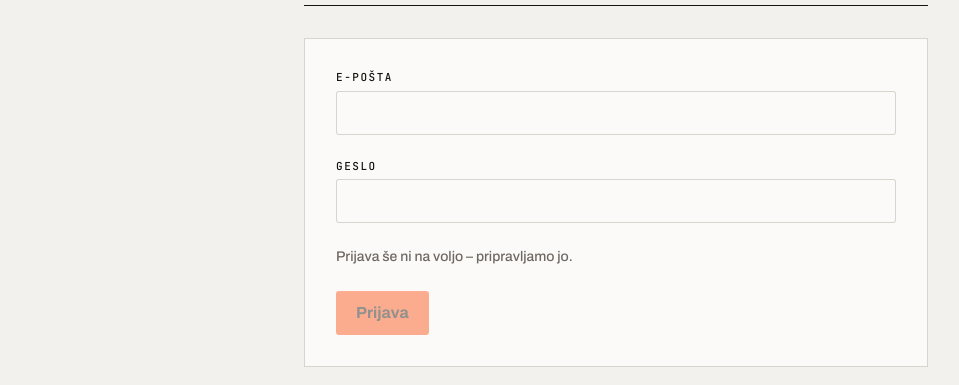
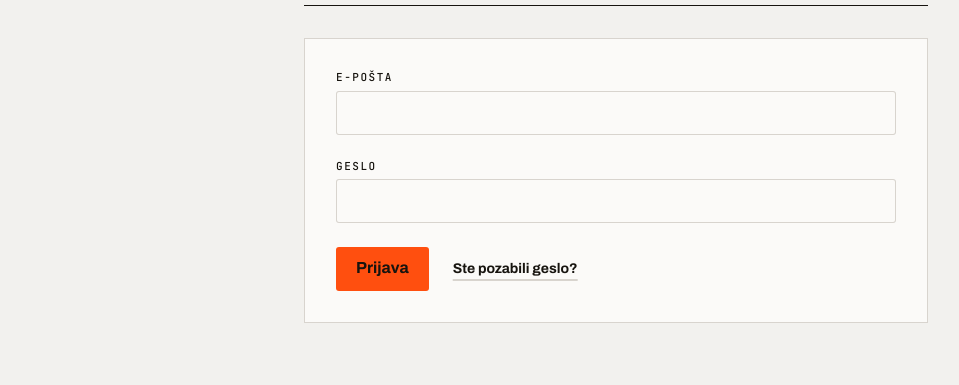
Before and after one commit to primozkr533/drivebook, a Next.js app: page /backoffice/login in a window 1280 px wide. Shown: the part 216-601 px from the top of the page, without its empty margins (24-983 px from the left). Built offline with nearby package versions, Linux system fonts and the light colour scheme; no server answers.

Commit message:
Real login/logout UI with TOTP step, LogoutButton and signed-in surface homes
Co-Authored-By: Claude Opus 5.5 <noreply@anthropic.com>

```diff
--- a/messages/sl/auth.json
+++ b/messages/sl/auth.json
@@ -4,7 +4,16 @@
   "email": "E-pošta",
   "password": "Geslo",
   "submit": "Prijava",
-  "placeholderNote": "Prijava še ni na voljo – pripravljamo jo.",
   "eyebrowDealer": "DriveBook za avtohiše",
-  "eyebrowBackoffice": "DriveBook zaledje"
+  "eyebrowBackoffice": "DriveBook zaledje",
+  "forgotPassword": "Ste pozabili geslo?",
+  "errorInvalid": "Napačen e-poštni naslov ali geslo.",
+  "errorRateLimited": "Preveč neuspelih poskusov prijave. Poskusite znova čez nekaj minut.",
+  "errorTotpInvalid": "Koda ni pravilna ali je potekla. Poskusite znova.",
+  "totpLabel": "Koda za preverjanje",
+  "totpHint": "Vnesite 6-mestno kodo iz aplikacije za preverjanje pristnosti.",
+  "totpSubmit": "Potrdi kodo",
+  "logout": "Odjava",
+  "homeTitle": "Prijavljeni ste",
+  "signedInAs": "Prijavljeni ste kot {email}."
 }
--- /dev/null
+++ b/src/app/backoffice/page.tsx
@@ -0,0 +1,7 @@
+import { SignedInScreen } from "@/components/auth/SignedInScreen";
+import { requireBackofficeUser } from "@/server/auth/permissions";
+
+export default async function BackofficeHomePage() {
+  const { user } = await requireBackofficeUser();
+  return <SignedInScreen surface="backoffice" email={user.email} />;
+}
--- /dev/null
+++ b/src/app/dealer-admin/page.tsx
@@ -0,0 +1,7 @@
+import { SignedInScreen } from "@/components/auth/SignedInScreen";
+import { requireDealerUser } from "@/server/auth/permissions";
+
+export default async function DealerHomePage() {
+  const { user } = await requireDealerUser();
+  return <SignedInScreen surface="dealer" email={user.email} />;
+}
--- /dev/null
+++ b/src/components/auth/LoginForm.tsx
@@ -0,0 +1,95 @@
+"use client";
+
+import { useActionState } from "react";
+import { Button, ButtonLink, Input, Stack, Text } from "@/components/ui";
+import type { LoginState } from "./actions";
+
+export type LoginFormLabels = {
+  email: string;
+  password: string;
+  submit: string;
+  forgotPassword: string;
+  totpLabel: string;
+  totpHint: string;
+  totpSubmit: string;
+  errors: Record<NonNullable<LoginState["error"]>, string>;
+};
+
+export function LoginForm({
+  action,
+  labels,
+  forgotPasswordHref,
+}: {
+  action: (state: LoginState, form: FormData) => Promise<LoginState>;
+  labels: LoginFormLabels;
+  forgotPasswordHref: string;
+}) {
+  const [state, formAction, pending] = useActionState(action, { step: "password" });
+  const error = state.error ? (
+    <Text size="small" tone="danger" role="alert" data-testid="login-error">
+      {labels.errors[state.error]}
+    </Text>
+  ) : null;
+
+  if (state.step === "totp") {
+    return (
+      <form action={formAction} noValidate>
+        <Stack gap={6}>
+          <input type="hidden" name="pendingToken" value={state.pendingToken ?? ""} />
+          <input type="hidden" name="email" value={state.email ?? ""} />
+          <Input
+            label={labels.totpLabel}
+            hint={labels.totpHint}
+            name="totpCode"
+            inputMode="numeric"
+            autoComplete="one-time-code"
+            pattern="[0-9]*"
+            maxLength={6}
+            required
+            autoFocus
+            data-testid="login-totp"
+          />
+          {error}
+          <div>
+            <Button type="submit" disabled={pending} data-testid="login-submit">
+              {labels.totpSubmit}
+            </Button>
+          </div>
+        </Stack>
+      </form>
+    );
+  }
+
+  return (
+    <form action={formAction} noValidate>
+      <Stack gap={6}>
+        <Input
+          label={labels.email}
+          name="email"
+          type="email"
+          autoComplete="email"
+          defaultValue={state.email}
+          required
+          data-testid="login-email"
+        />
+        <Input
+          label={labels.password}
+          name="password"
+          type="password"
+          autoComplete="current-password"
+          required
+          data-testid="login-password"
+        />
+        {error}
+        <div className="flex flex-wrap items-center gap-6">
+          <Button type="submit" disabled={pending} data-testid="login-submit">
+            {labels.submit}
+          </Button>
+          <ButtonLink href={forgotPasswordHref} variant="quiet" size="sm">
+            {labels.forgotPassword}
+          </ButtonLink>
+        </div>
+      </Stack>
+    </form>
+  );
+}
--- a/src/components/auth/LoginScreen.tsx
+++ b/src/components/auth/LoginScreen.tsx
@@ -1,5 +1,10 @@
 import { getTranslations } from "next-intl/server";
-import { AppHeader, Button, Card, Container, Input, PageHeader, Shell, Stack, Text } from "@/components/ui";
+import { redirect } from "next/navigation";
+import { AppHeader, Card, Container, PageHeader, Shell, Stack } from "@/components/ui";
+import { getSurfaceBasePath } from "@/server/auth/permissions";
+import { getCurrentSession } from "@/server/auth/session";
+import { loginAction } from "./actions";
+import { LoginForm } from "./LoginForm";
 
 export type LoginSurface = "dealer" | "backoffice";
 
@@ -13,29 +18,36 @@ export async function loginTitle(surface: LoginSurface) {
   return t(keys[surface].title);
 }
 
-// Mocked sign-in: no action and a disabled submit, so the form can never be sent.
 export async function LoginScreen({ surface }: { surface: LoginSurface }) {
+  const basePath = await getSurfaceBasePath();
+  if (await getCurrentSession(surface)) redirect(`${basePath}/`);
+
   const t = await getTranslations("auth");
+  const labels = {
+    email: t("email"),
+    password: t("password"),
+    submit: t("submit"),
+    forgotPassword: t("forgotPassword"),
+    totpLabel: t("totpLabel"),
+    totpHint: t("totpHint"),
+    totpSubmit: t("totpSubmit"),
+    errors: {
+      invalid: t("errorInvalid"),
+      rate_limited: t("errorRateLimited"),
+      totp_invalid: t("errorTotpInvalid"),
+    },
+  };
   return (
     <Shell header={<AppHeader />}>
       <Container width="narrow" className="py-10 md:py-16">
         <Stack gap={8}>
           <PageHeader eyebrow={t(keys[surface].eyebrow)} title={t(keys[surface].title)} />
           <Card pad="lg">
-            <form noValidate>
-              <Stack gap={6}>
-                <Input label={t("email")} name="email" type="email" autoComplete="email" />
-                <Input label={t("password")} name="password" type="password" autoComplete="current-password" />
-                <Text size="small" tone="muted">
-                  {t("placeholderNote")}
-                </Text>
-                <div>
-                  <Button type="submit" disabled>
-                    {t("submit")}
-                  </Button>
-                </div>
-              </Stack>
-            </form>
+            <LoginForm
+              action={loginAction.bind(null, surface)}
+              labels={labels}
+              forgotPasswordHref={`${basePath}/forgot-password`}
+            />
           </Card>
         </Stack>
       </Container>
--- /dev/null
+++ b/src/components/auth/LogoutButton.tsx
@@ -0,0 +1,15 @@
+import { getTranslations } from "next-intl/server";
+import { Button } from "@/components/ui";
+import type { AuthSurface } from "@/server/auth/session";
+import { logoutAction } from "./actions";
+
+export async function LogoutButton({ surface }: { surface: AuthSurface }) {
+  const t = await getTranslations("auth");
+  return (
+    <form action={logoutAction.bind(null, surface)}>
+      <Button type="submit" variant="secondary" size="sm" data-testid="logout">
+        {t("logout")}
+      </Button>
+    </form>
+  );
+}
--- /dev/null
+++ b/src/components/auth/SignedInScreen.tsx
@@ -0,0 +1,21 @@
+import { getTranslations } from "next-intl/server";
+import { AppHeader, Container, PageHeader, Shell, Text } from "@/components/ui";
+import type { AuthSurface } from "@/server/auth/session";
+import { LogoutButton } from "./LogoutButton";
+
+// Minimal surface home so the post-login redirect has a target; the layouts ticket (#33) replaces it.
+export async function SignedInScreen({ surface, email }: { surface: AuthSurface; email: string }) {
+  const t = await getTranslations("auth");
+  const eyebrow = surface === "dealer" ? t("eyebrowDealer") : t("eyebrowBackoffice");
+  return (
+    <Shell header={<AppHeader actions={<LogoutButton surface={surface} />} />}>
+      <Container className="py-10 md:py-16">
+        <PageHeader
+          eyebrow={eyebrow}
+          title={t("homeTitle")}
+          description={<Text as="span" data-testid="signed-in-as">{t("signedInAs", { email })}</Text>}
+        />
+      </Container>
+    </Shell>
+  );
+}
--- /dev/null
+++ b/src/components/auth/actions.ts
@@ -0,0 +1,52 @@
+"use server";
+
+import { headers } from "next/headers";
+import { redirect } from "next/navigation";
+import { login, logout } from "@/server/auth/login";
+import { getSurfaceBasePath } from "@/server/auth/permissions";
+import { clearSessionCookie, setSessionCookie, type AuthSurface } from "@/server/auth/session";
+
+export type LoginState = {
+  step: "password" | "totp";
+  error?: "invalid" | "rate_limited" | "totp_invalid";
+  email?: string;
+  pendingToken?: string;
+};
+
+const field = (form: FormData, name: string) => {
+  const value = form.get(name);
+  return typeof value === "string" ? value : "";
+};
+
+export async function loginAction(surface: AuthSurface, _prev: LoginState, form: FormData): Promise<LoginState> {
+  const h = await headers();
+  const email = field(form, "email");
+  const result = await login({
+    surface,
+    email,
+    password: field(form, "password"),
+    totpCode: field(form, "totpCode") || undefined,
+    pendingToken: field(form, "pendingToken") || undefined,
+    ip: h.get("x-forwarded-for")?.split(",")[0]?.trim() || "unknown",
+    userAgent: h.get("user-agent"),
+  });
+
+  if (result.ok) {
+    await setSessionCookie(surface, result.token);
+    redirect(`${await getSurfaceBasePath()}/`);
+  }
+  switch (result.error) {
+    case "totp_required":
+      return { step: "totp", email, pendingToken: result.pendingToken };
+    case "totp_invalid":
+      return { step: "totp", email, pendingToken: result.pendingToken, error: "totp_invalid" };
+    default:
+      return { step: "password", email, error: result.error };
+  }
+}
+
+export async function logoutAction(surface: AuthSurface): Promise<void> {
+  await logout(surface);
+  await clearSessionCookie(surface);
+  redirect(`${await getSurfaceBasePath()}/login`);
+}
--- a/src/server/routing.ts
+++ b/src/server/routing.ts
@@ -54,11 +54,12 @@ function underPrefix(pathname: string, prefix: string): string | null {
 const isInternal = (pathname: string) => INTERNAL_PREFIXES.some((prefix) => underPrefix(pathname, prefix) !== null);
 
 function surface(internal: "/dealer-admin" | "/backoffice", path: string, search: string, aliasPrefix = ""): RouteResult {
-  if (path === "" || path === "/") return { kind: "redirect", status: 307, location: `${aliasPrefix}/login` };
   // Under a dev alias, a nested internal path goes back through root-host routing (its own alias).
   if (isInternal(path) && aliasPrefix) return { kind: "redirect", status: 307, location: `${path}${search}` };
   if (isInternal(path)) return notFound(search);
-  return { kind: "rewrite", pathname: `${internal}${path}`, search };
+  // The surface root is the signed-in home, which itself redirects to /login without a session.
+  const rewrite: RouteResult = { kind: "rewrite", pathname: `${internal}${path}`, search };
+  return aliasPrefix ? { ...rewrite, headers: { [BASE_PATH_HEADER]: aliasPrefix } } : rewrite;
 }
 
 async function dealerSite(
```
Also changed, not shown: 2 other files (tests, documents, lock files or other folders).
